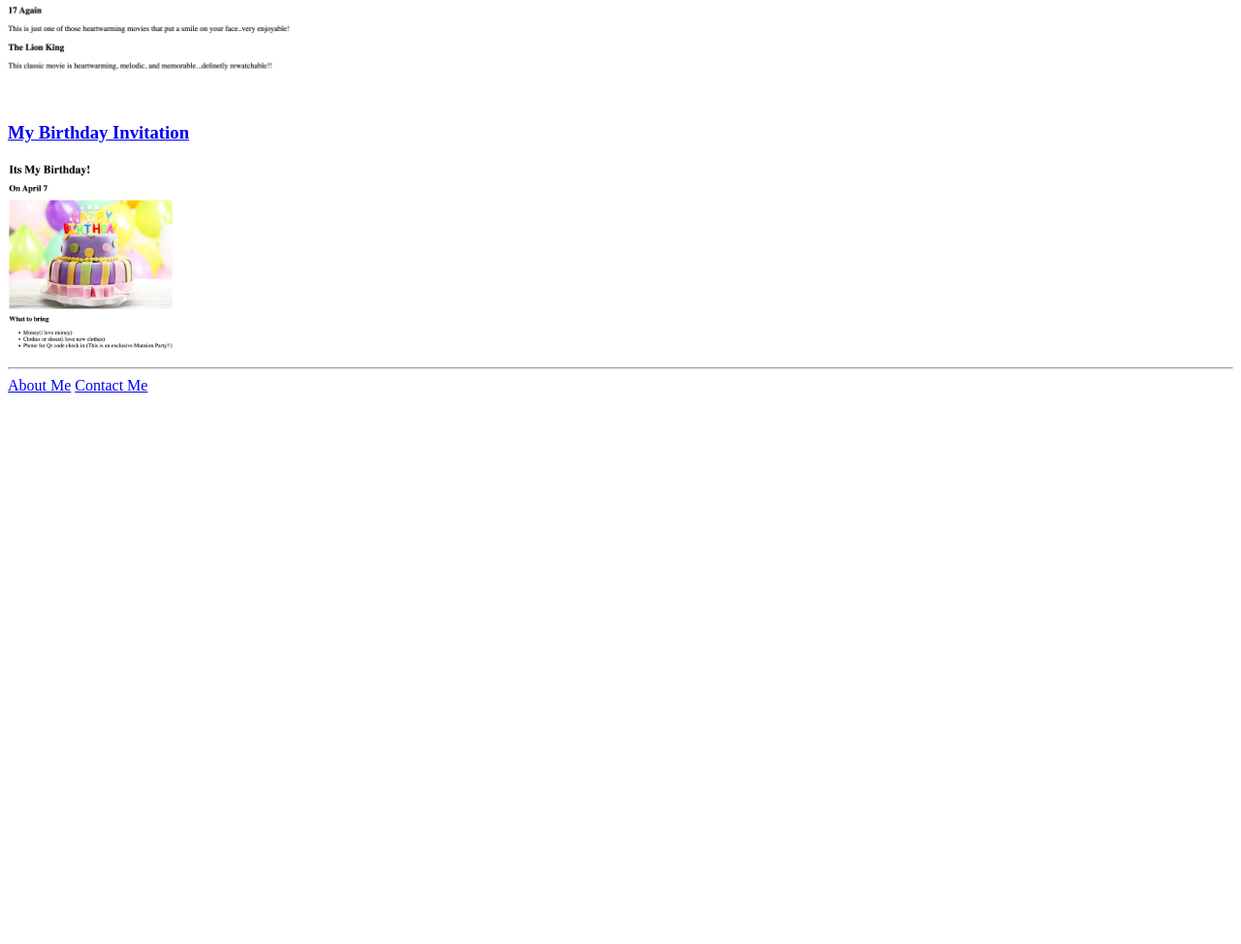
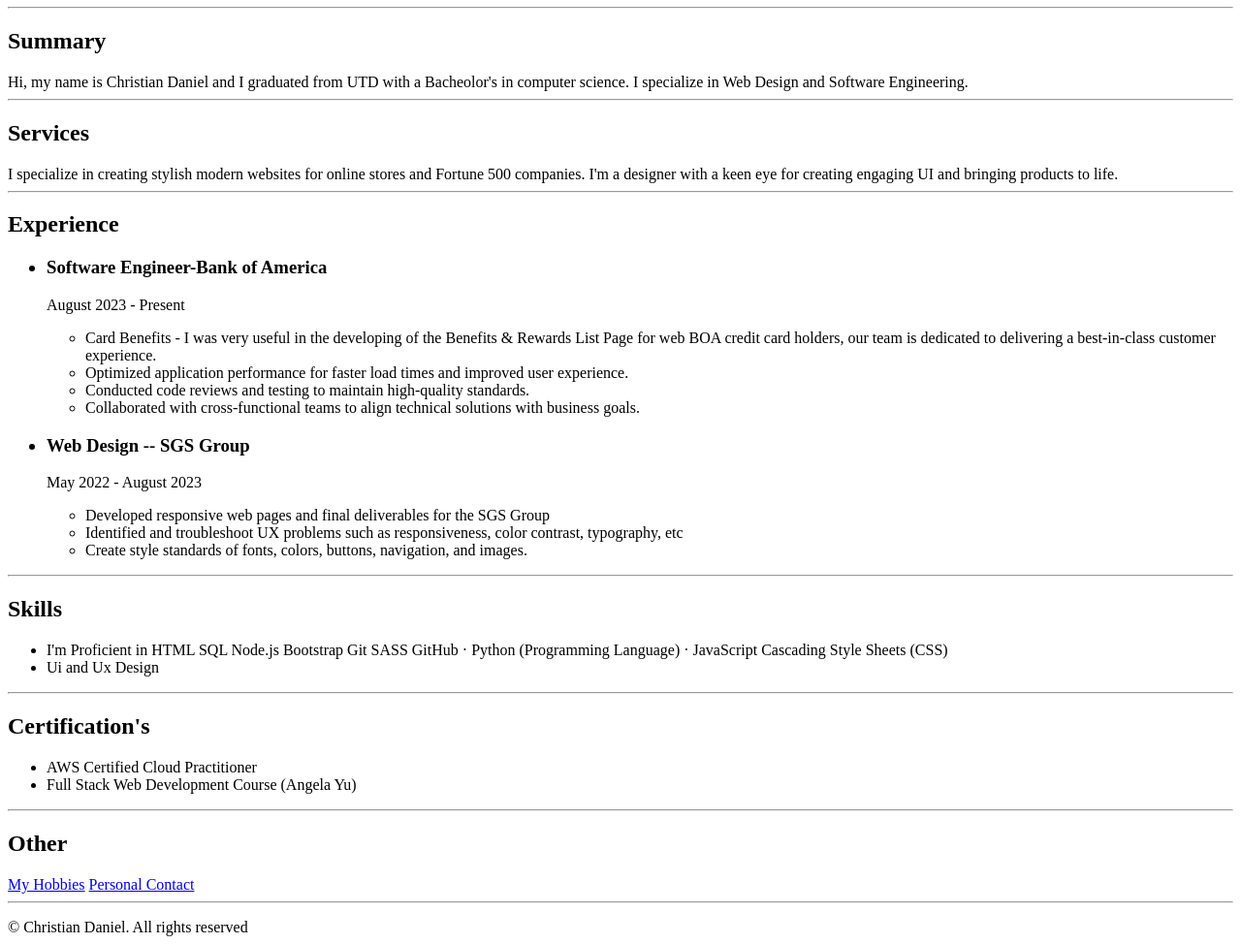
Before and after one commit to ConquerorCoder/html-portfolio, a plain HTML site: page index.html in a window 1280 px wide. Shown: the part 285-1259 px from the top of the page at 97% size. Before the commit the page ends 800 px from the top, so only its background shows below. Drawn offline with Linux system fonts and the light colour scheme.

Commit message:
Add files via upload

```diff
--- a/index.html
+++ b/index.html
@@ -1,44 +1,69 @@
-<!-- TODO 1: Create the HTML Boilerplate -->
 <!DOCTYPE html>
 <html lang="en">
 <head>
-
     <meta charset="UTF-8">
-    <title>Christian Daniel's Portfolio</title>
+    <title>Christian's Resume</title>
 </head>
 <body>
-    <h1>Christian Daniel's Portfolio</h1>
-    <p>
-        <h2>I'm a Web Devoloper</h2>
-    </p>
+    <a>
+        <img src="./assets/images/IMG_0788 2.JPEG" height="200">
+    </a>
+    <h1>--Christian Daniel--</h1>
     <hr>
-<a href="./public/movierank.html" /a>
-    <h3>My Movie Ranking</h2>
-    <a>
-        <img src="./assets/images/Christian's movierank.png" height="200" alt="movie ranking project preview"/>
-    </a>
+    <h2>Summary</h2>
+    Hi, my name is Christian Daniel and I graduated from UTD with a Bacheolor's in computer science. I specialize in Web Design and Software Engineering.
+    <hr>
+    <h2>Services</h2>
+    I specialize in creating stylish modern websites for online stores and Fortune 500 companies. I'm a designer with a keen eye for creating engaging UI and bringing products to life.
+    <hr>
+    <h2>Experience</h2>
+    <h3> <ul>
+        <li>Software Engineer-Bank of America</li>
+    </ul></h3>
+    <ul>August 2023 - Present <p></p>
+        <ul>
+            <li>Card Benefits - I was very useful in the developing of the Benefits & Rewards List Page for web BOA credit card holders, our team is dedicated to delivering a best-in-class customer experience.</li>
+            <li>Optimized application performance for faster load times and improved user experience.</li>
+            <li>Conducted code reviews and testing to maintain high-quality standards.</li>
+            <li>Collaborated with cross-functional teams to align technical solutions with business goals.</li>
+        </ul>
+    </ul>
+    <h3>
+        <ul>
+            <li>Web Design -- SGS Group</li>
+        </ul>
+    </h3>
+    <ul>May 2022 - August 2023 <p></p>
+        <ul>
+            <li>Developed responsive web pages and final deliverables for the SGS Group</li>
+            <li>Identified and troubleshoot UX problems such as responsiveness, color contrast, typography, etc</li>
+            <li>Create style standards of fonts, colors, buttons, navigation, and images.</li>
+
+        </ul>
+    </ul>
+    <hr>
+    <h2>Skills</h2>
+    <ul>
+        <li>I'm Proficient in HTML SQL Node.js Bootstrap Git SASS GitHub · Python (Programming Language) · JavaScript Cascading Style Sheets (CSS)</li>
+        <li>Ui and Ux Design</li>
+
+    </ul>
+    <hr>
+    <h2>Certification's</h2>
+    <ul>
+        <li>AWS Certified Cloud Practitioner</li>
+        <li>Full Stack Web Development Course (Angela Yu)</li>
+
+    </ul>
+    <hr>
+    <h2>Other</h2>
+    <a href="./public/hobbies.html">My Hobbies</a>
+    <a href="./public/Personalcontact.html">Personal Contact</a>
+    <hr
     <p></p>
-    <a href="./public/birthday.html" /a>
-    <h3>My Birthday Invitation</h2>
-    <a>
-        <img src="./assets/images/Christian's Bday.png" height="200" alt="birthday invite project preview"/>
-    </a>
-    <hr>
-    <a href="./public/about.html">About Me</a>
-    <a href="./public/contact.html">Contact Me</a>
+    <Footer>© Christian Daniel. All rights reserved</Footer>
+
+
 
 </body>
 </html>
-<!-- TODO 2: Add Your previous projects' HTML into the public folder -->
-
-<!-- TODO 3: Take screenshots of your project previews and add the images to the images folder -->
-
-<!-- TODO 4: Add titles/subtitles etc. -->
-
-<!-- TODO 5: Add a link to the project pages -->
-
-<!-- TODO 6: Add images to show the project previews
-HINT for TODO 6: You can use the height attribute set to 200 to make the image smaller:
-https://developer.mozilla.org/en-US/docs/Web/HTML/Element/img#attr-height -->
-
-<!-- TODO 7: Add the Contact Me and About Me page links -->
```
Also changed, not shown: public/Personalcontact.html (added, +4 -0 lines), public/hobbies.html (added, +7 -0 lines), 2 other files.
